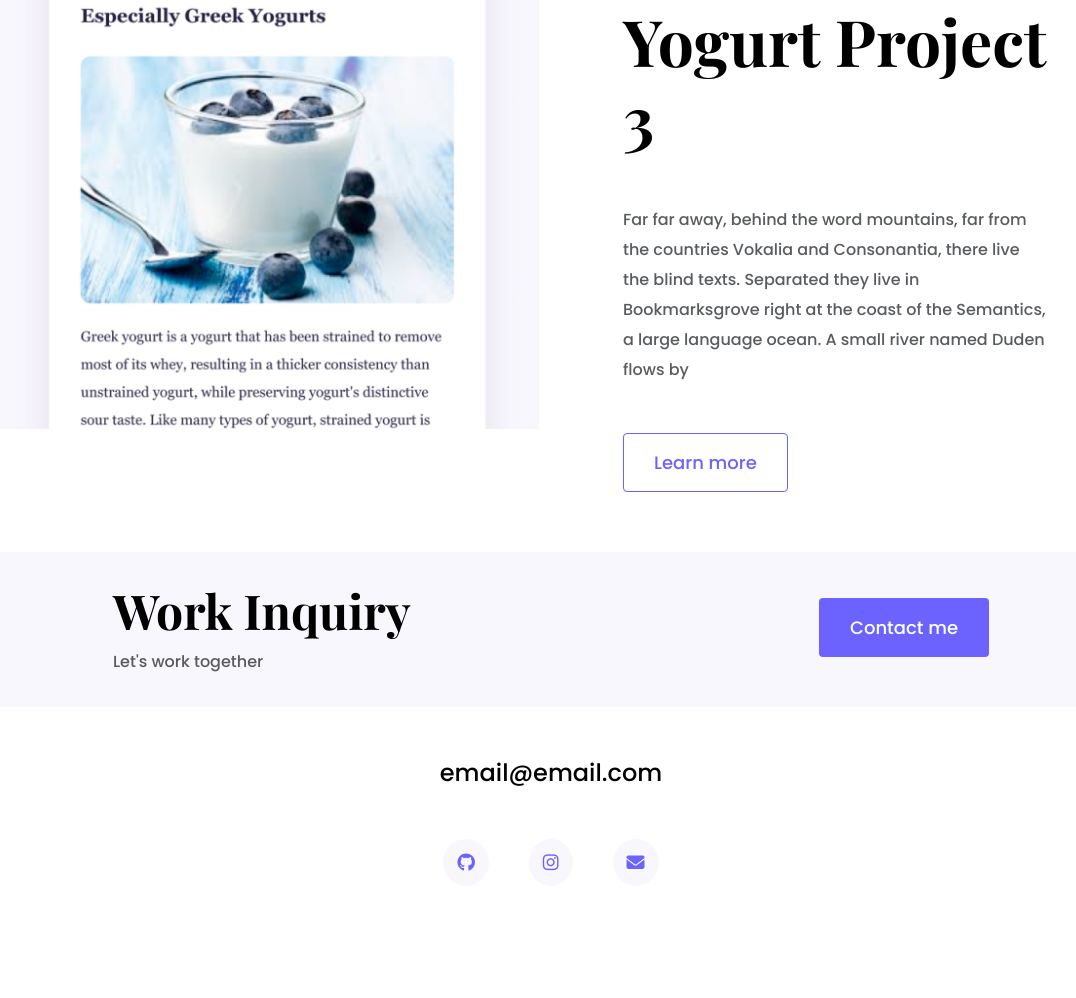
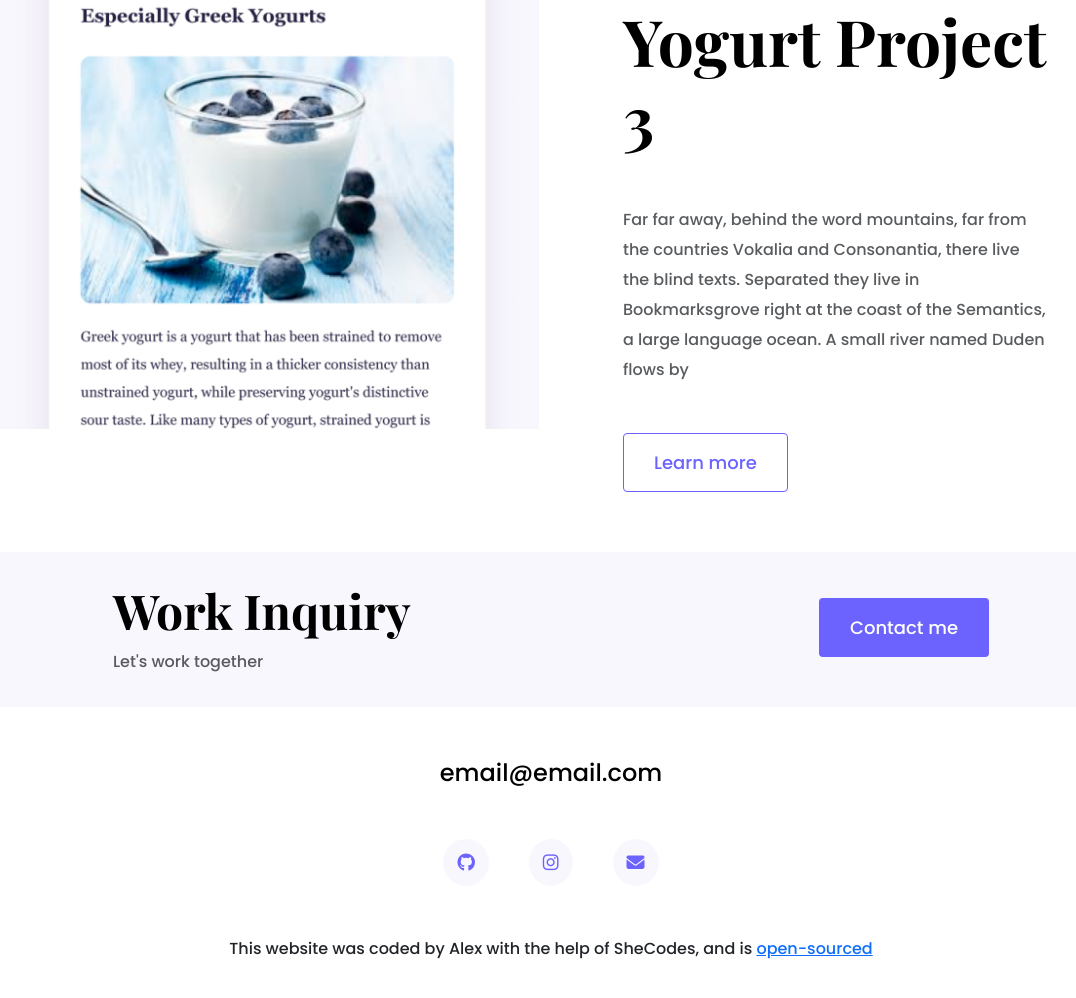
Before and after one commit to vdalx/shecodes-responsive-portfolio-project, a plain HTML site: page index.html in a window 1280 px wide. Shown: the part 2126-3124 px from the top of the page, without its empty margins (89-1165 px from the left). Before the commit the page ends 3072 px from the top, so only its background shows below. Drawn offline with nearby package versions, Linux system fonts and the light colour scheme.

Commit message:
Adjusted footer on homepage to show GitHub repository

```diff
--- a/index.html
+++ b/index.html
@@ -115,6 +115,15 @@
             <i class="fa-solid fa-envelope"></i>
         </a>
     </div>
+    <p class="text-center mt-5">
+        This website was coded by Alex with the help of SheCodes, and is
+        <a
+          href="https://github.com/vdalx/week-4-project-draft"
+          target="_blank"
+        >
+          open-sourced
+        </a>
+      </p>
     </footer>
 </body>
 </html>
```
